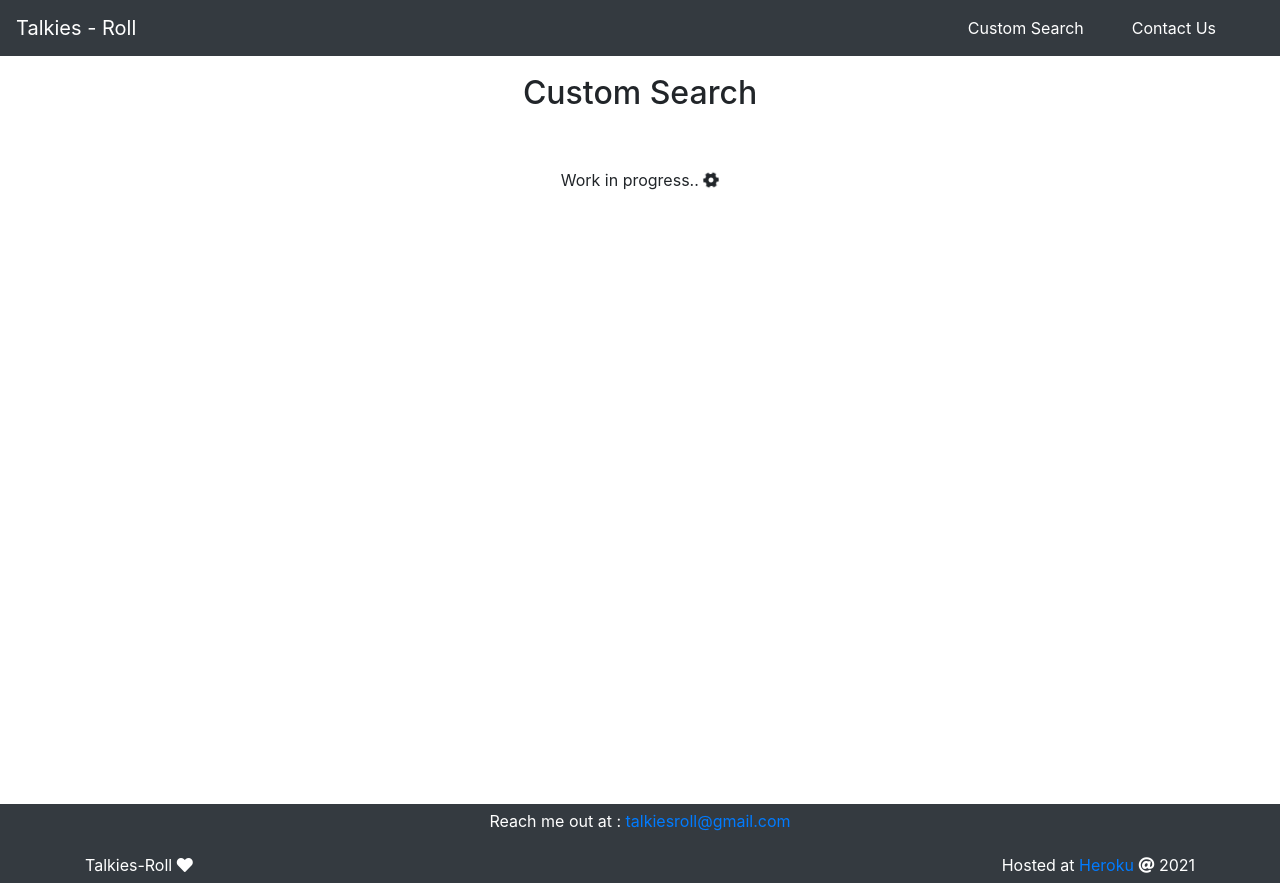
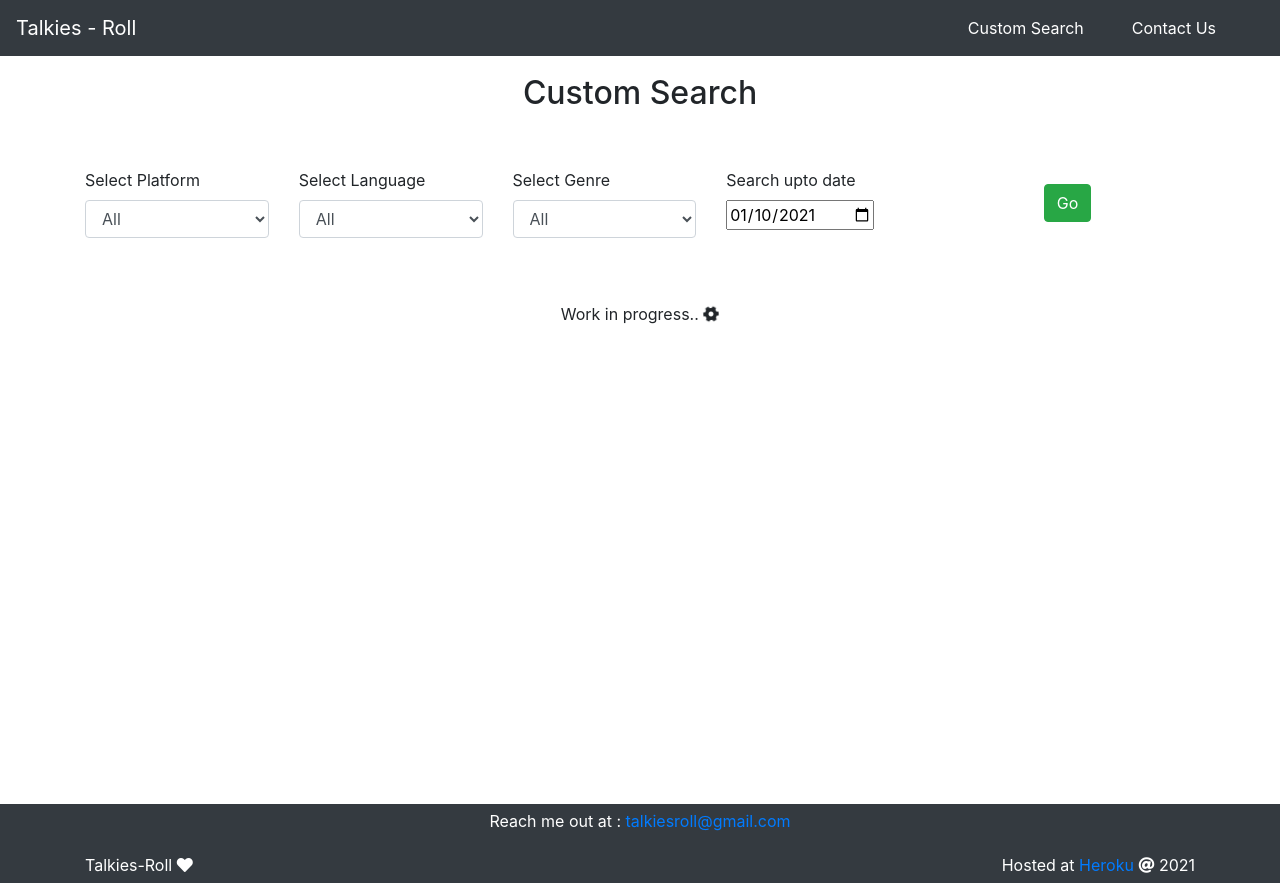
Before and after one commit to AyushVardhan/ott-registration, a React (Create React App) app: page /custom-search in a window 1280 px wide. Built offline with nearby package versions, Linux system fonts and the light colour scheme.

Commit message:
Ayush | add custom search page with mock data

```diff
--- a/src/Components/CustomSearch.js
+++ b/src/Components/CustomSearch.js
@@ -1,16 +1,97 @@
 import Footer from "./Footer";
 import NavBar from "./NavBar";
-import {Container, Row} from "react-bootstrap";
+import {Container, Row, Col, Form, Button} from "react-bootstrap";
+import configData from "./config.json";
+import { useState } from 'react';
 
 const CustomSearch = () => {
+
+    const [selectedPlatform, setSelectedPlatform] = useState("All");
+    const [selectedLanguage, setSelectedLanguage] = useState("All");
+    const [selectedGenre, setSelectedGenre] = useState("All");
+    const [selectedEndDate, setSelectedEndDate] = useState(getRequiredDate());
+
+
+    const handlePlatformSelect = function(selectedItem) {
+        console.log("Selected Platform : " + selectedItem[0].value);
+        setSelectedPlatform(selectedItem[0].value);
+    }
+
+    const handleLanguageSelect = function(selectedItem) {
+        console.log("Selected Language : " + selectedItem[0].value);
+        setSelectedLanguage(selectedItem[0].value);
+    }
+
+    const handleGenreSelect = function(selectedItem) {
+        console.log("Selected Genre : " + selectedItem[0].value);
+        setSelectedGenre(selectedItem[0].value);
+    }
+
+    const onChange = (e) => {
+        e.persist();
+        console.log("Selected End Date : " + e.target.value);
+        setSelectedEndDate(e.target.value);
+    }
+
+    const getResults = (e) => {
+        e.preventDefault();
+        console.log(" Platform : " + selectedPlatform + ", Language : " + selectedLanguage + ", Genre : " + selectedGenre +
+        ", EndDate : " + selectedEndDate);
+    };
+
     return(
         <>
             <NavBar/>
             <Container id="as" fluid='md' style={{height: '100vh'}}>
                 <Row className="justify-content-center mt-1 mr-1 ml-1" style={{paddingTop: "70px"}}><h2>Custom Search</h2></Row>
                 <Row className="justify-content-center mt-5">
+                    <Col md={9}>
+                        <Row className="justify-content-center">
+                            <Col>
+                                <Form.Group controlId="customSearchPlatform">
+                                    <Form.Label>Select Platform </Form.Label>
+                                    <Form.Control as="select" value={selectedPlatform} onChange={(e)=> {handlePlatformSelect(e.target.selectedOptions)}}>
+                                        <option key="All">All</option>
+                                        {configData.platformsAvailable.map(platform => <option key={platform}>{platform}</option>)}
+                                    </Form.Control>
+                                </Form.Group>
+                            </Col>
+                            <Col>
+                                <Form.Group controlId="customSearchLanguage">
+                                    <Form.Label>Select Language </Form.Label>
+                                    <Form.Control as="select" value={selectedLanguage} onChange={(e)=> {handleLanguageSelect(e.target.selectedOptions)}}>
+                                        <option key="All">All</option>
+                                        {configData.languageAvailable.map(language => <option key={language}>{language}</option>)}
+                                    </Form.Control>
+                                </Form.Group>
+                            </Col>
+                            <Col>
+                                <Form.Group controlId="customSearchGenre">
+                                    <Form.Label>Select Genre </Form.Label>
+                                    <Form.Control as="select" value={selectedGenre} onChange={(e)=> {handleGenreSelect(e.target.selectedOptions)}}>
+                                        <option key="All">All</option>
+                                        {configData.genresAvailable.map(genre => <option key={genre}>{genre}</option>)}
+                                    </Form.Control>
+                                </Form.Group>
+                            </Col>
+                            <Col>
+                                <Form.Group controlId="customSearchEndDate">
+                                    <Form.Label>Search upto date </Form.Label>
+                                    <input type="date" value={selectedEndDate} onChange={onChange}></input>
+                                </Form.Group>
+                            </Col>
+                        </Row>
+                    </Col>
+                    <Col>
+                        <Row className="justify-content-center mt-3">
+                            <Button variant="success" onClick={getResults}>Go</Button>
+                        </Row>
+                    </Col>
+                </Row>
+
+                <Row className="justify-content-center mt-5">
                     <p>
-                    Work in progress..  <i class="fa fa-cog fa-spin fa-1x"></i>
+                    Work in progress..  <i className="fa fa-cog fa-spin fa-1x"></i>
                     </p>
                 </Row>
             </Container>
@@ -19,4 +100,12 @@ const CustomSearch = () => {
     );
 };
 
+function getRequiredDate() {
+    let requiredEndDate = new Date();
+    requiredEndDate.setDate(requiredEndDate.getDate() - configData.CUSTOM_SEARCH_DAYS);
+    requiredEndDate = requiredEndDate.toJSON().slice(0, 10);
+    console.log("Required end date in custom search : " + requiredEndDate);
+    return requiredEndDate;
+}
+
 export default CustomSearch;
--- a/src/Components/Footer.js
+++ b/src/Components/Footer.js
@@ -10,10 +10,10 @@ const Footer = () => {
                     </Row>
                     <Row style={{paddingBottom: "2px"}}>
                         <Col>
-                            Talkies-Roll <i class="fas fa-heart"></i>
+                            Talkies-Roll <i className="fas fa-heart"></i>
                         </Col>
                         <Col className="text-right mb-1">
-                            Hosted at <a href="https://www.heroku.com"> Heroku </a> <i class="fas fa-at"></i> {new Date().getFullYear()}
+                            Hosted at <a href="https://www.heroku.com"> Heroku </a> <i className="fas fa-at"></i> {new Date().getFullYear()}
                         </Col>
                     </Row>
                 </Container>
--- a/src/Components/Register.js
+++ b/src/Components/Register.js
@@ -6,8 +6,6 @@ import Col from 'react-bootstrap/Col';
 import { useState } from 'react';
 import configData from "./config.json";
 
-const languageAvailable = ['Hindi', 'English', 'Tamil', 'Marathi', 'Bengali', 'Kannada','Telgu'];
-const platformsAvailable = ['Zee 5', 'Sony Liv', 'Netflix', 'Amazon Prime', 'Hotstar Disney', 'Voot', 'Alt Balaji', 'MX Player', 'Theatre'];
 
 function Register(props) {
 
@@ -112,14 +110,14 @@ function Register(props) {
                             </Row>
 
                             <Form.Control as="select" multiple value={selectedLanguages} onChange={(e)=> {handleLanguageSelect(e.target.selectedOptions)}}>
-                                {languageAvailable.map(language => <option key={language}>{language}</option>)}
+                                {configData.languageAvailable.map(language => <option key={language}>{language}</option>)}
                             </Form.Control>
                         </Form.Group>
 
                         <Form.Group as={Col} controlId="formMediaPlatforms">
                             <Form.Label>Platform </Form.Label>
                             <Form.Control as="select" multiple value={selectedPlatform} onChange={(e)=> {handlePlatformSelect(e.target.selectedOptions)}}>
-                                {platformsAvailable.map(platform => <option key={platform}>{platform}</option>)}
+                                {configData.platformsAvailable.map(platform => <option key={platform}>{platform}</option>)}
                             </Form.Control>
                         </Form.Group>
                     </Form.Row>
--- a/src/Components/config.json
+++ b/src/Components/config.json
@@ -1,4 +1,8 @@
 {
-    "SERVERL_URL": "http://localhost:8080",
-    "SERVER_URL": "https://peaceful-ocean-18252.herokuapp.com"
+    "SERVER_URL": "http://localhost:8080",
+    "SERVERL_URL": "https://peaceful-ocean-18252.herokuapp.com",
+    "CUSTOM_SEARCH_DAYS" : 15,
+    "languageAvailable" : ["Hindi", "English", "Tamil", "Marathi", "Bengali", "Kannada","Telgu"],
+    "platformsAvailable" : ["Zee 5", "Sony Liv", "Netflix", "Amazon Prime", "Hotstar Disney", "Voot", "Alt Balaji", "MX Player", "Theatre"],
+    "genresAvailable" : ["Drama", "Comedy", "Romance", "Anthology", "Horror", "Adventure", "Biography", "Action", "Musical", "Thriller", "Self Discovery", "Documentary", "Sport", "Crime", "Terrorism", "Mystery", "Fantasy", "Legal", "Occult Fiction", "Biopic", "Political", "History", "Erotic", "Teen", "Suspense", "Science"]
 }
```
